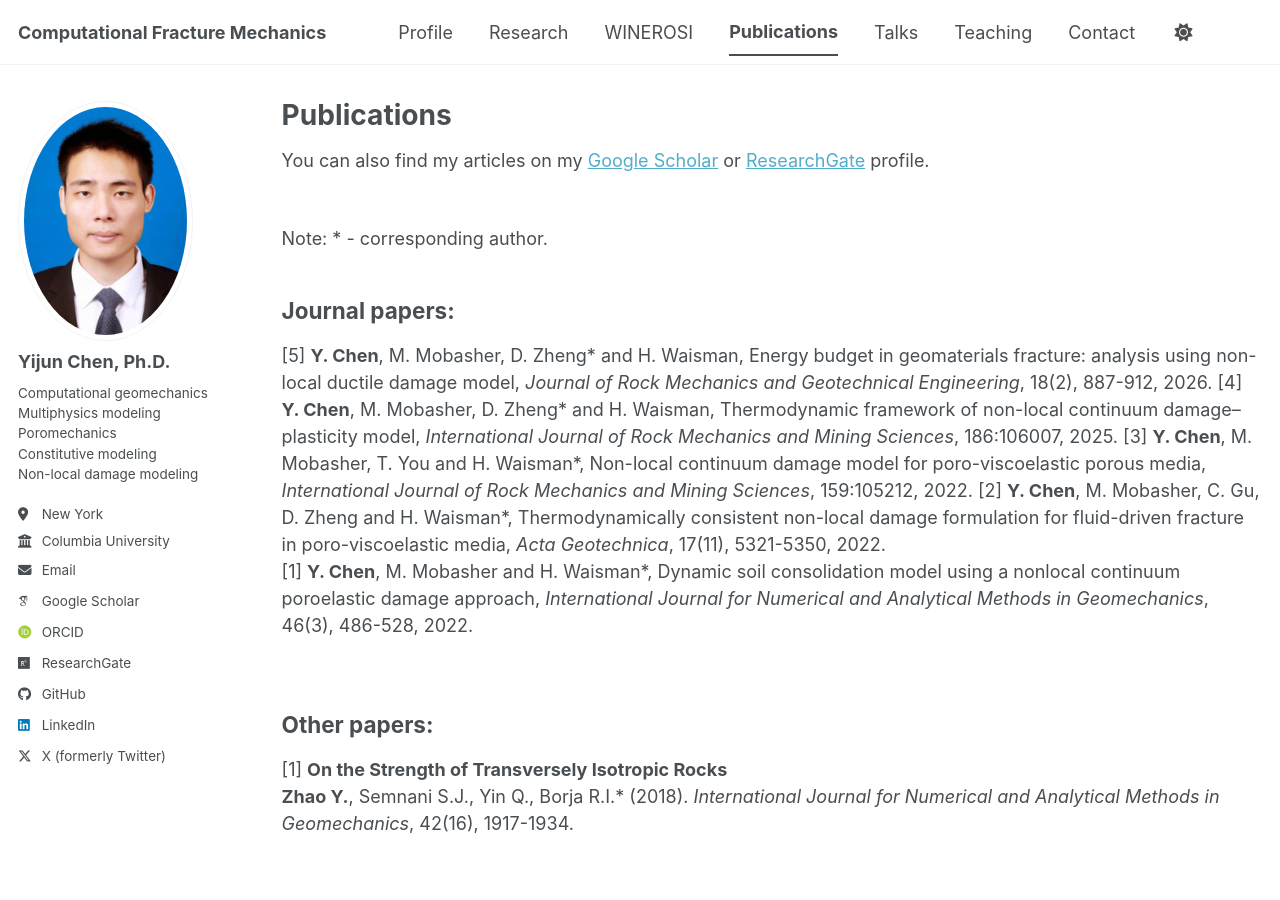
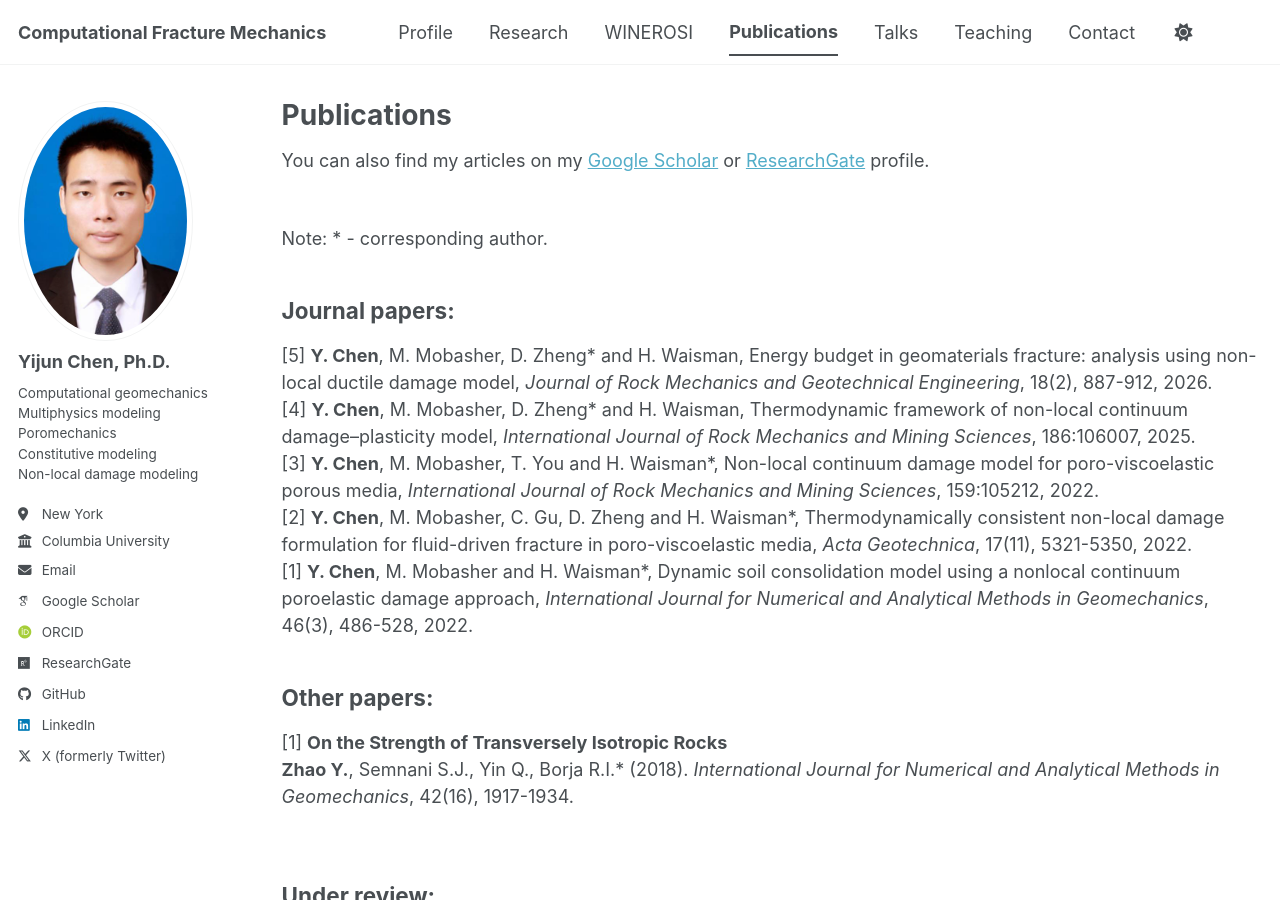
Before and after one commit to chenhhu/chenhhu.github.io, a Jekyll site: the page built from _pages/publications.md, in a window 1280 px wide and 900 px high. Built offline with Jekyll 4.4.1, drawn with Linux system fonts in a browser that asks for light colours; some web fonts are replaced; a script bundle is joined from its source files by our own code; library files that are not in the unit come from our copies.

```diff
--- a/_pages/publications.md
+++ b/_pages/publications.md
@@ -15,10 +15,10 @@ You can also find my articles on my <a href="{{author.googlescholar}}"> Google S
 Note: * - corresponding author.
 
 ## Journal papers:
-[5] <b>Y. Chen</b>, M. Mobasher, D. Zheng\* and H. Waisman, Energy budget in geomaterials fracture: analysis using non-local ductile damage model, <i>Journal of Rock Mechanics and Geotechnical Engineering</i>, 18(2), 887-912, 2026.
-[4] <b>Y. Chen</b>, M. Mobasher, D. Zheng\* and H. Waisman, Thermodynamic framework of non-local continuum damage–plasticity model, <i>International Journal of Rock Mechanics and Mining Sciences</i>, 186:106007, 2025.
-[3] <b>Y. Chen</b>, M. Mobasher, T. You and H. Waisman\*, Non-local continuum damage model for poro-viscoelastic porous media, <i>International Journal of Rock Mechanics and Mining Sciences</i>, 159:105212, 2022.
-[2] <b>Y. Chen</b>, M. Mobasher, C. Gu, D. Zheng and H. Waisman\*, Thermodynamically consistent non-local damage formulation for fluid-driven fracture in poro-viscoelastic media, <i>Acta Geotechnica</i>, 17(11), 5321-5350, 2022.
+[5] <b>Y. Chen</b>, M. Mobasher, D. Zheng\* and H. Waisman, Energy budget in geomaterials fracture: analysis using non-local ductile damage model, <i>Journal of Rock Mechanics and Geotechnical Engineering</i>, 18(2), 887-912, 2026.<br>
+[4] <b>Y. Chen</b>, M. Mobasher, D. Zheng\* and H. Waisman, Thermodynamic framework of non-local continuum damage–plasticity model, <i>International Journal of Rock Mechanics and Mining Sciences</i>, 186:106007, 2025.<br>
+[3] <b>Y. Chen</b>, M. Mobasher, T. You and H. Waisman\*, Non-local continuum damage model for poro-viscoelastic porous media, <i>International Journal of Rock Mechanics and Mining Sciences</i>, 159:105212, 2022.<br>
+[2] <b>Y. Chen</b>, M. Mobasher, C. Gu, D. Zheng and H. Waisman\*, Thermodynamically consistent non-local damage formulation for fluid-driven fracture in poro-viscoelastic media, <i>Acta Geotechnica</i>, 17(11), 5321-5350, 2022.<br>
 [1] <b>Y. Chen</b>, M. Mobasher and H. Waisman\*, Dynamic soil consolidation model using a nonlocal continuum poroelastic damage approach, <i>International Journal for Numerical and Analytical Methods in Geomechanics</i>, 46(3), 486-528, 2022.
 <br>
 
```
